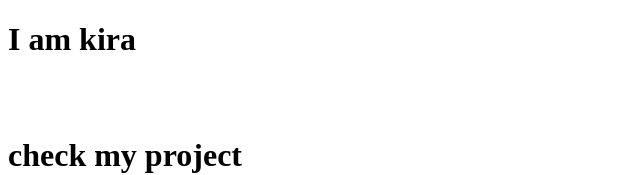
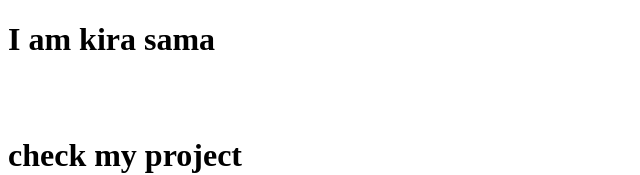
Before and after one commit to kiraaziz/anyway, a plain HTML site: page index.html in a window 1280 px wide. Shown: the top 175 px of the page, without its empty margins (0-640 px from the left). Drawn offline with Linux system fonts and the light colour scheme.

Commit message:
Update index.html

```diff
--- a/index.html
+++ b/index.html
@@ -4,7 +4,7 @@
 								<title>kira</title>
 				</head>
 				<body>
-								<h1>I am kira</h1>
+								<h1>I am kira sama </h1>
 								<br>
 								<br>
 								<h1>check my project</h1>
```
